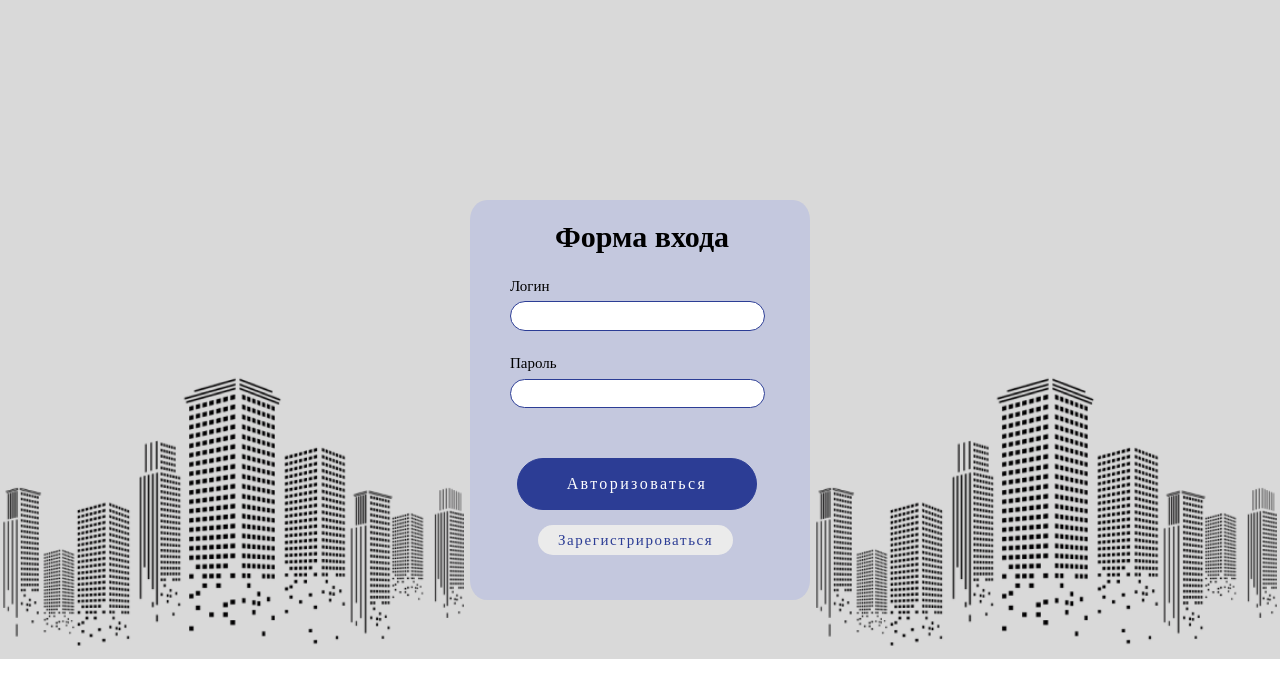
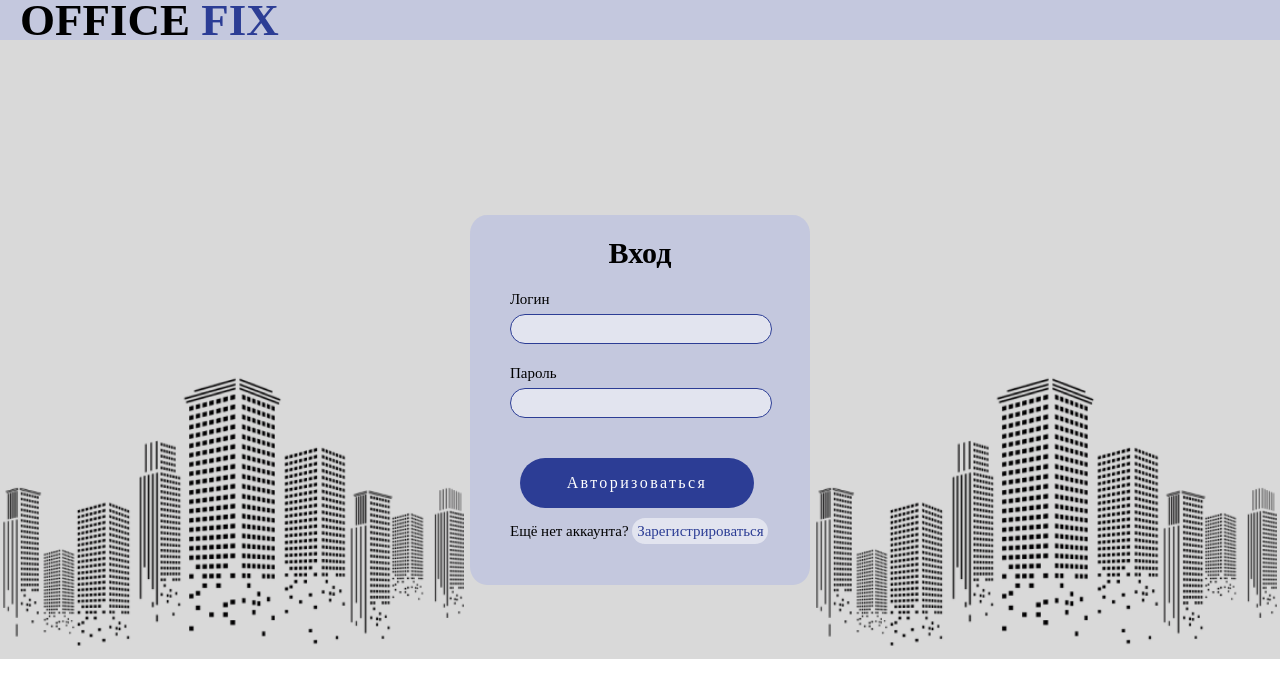
Before and after one commit to al1vel/itproject, a FastAPI app: page /login in a window 1280 px wide. Shown: the top 698 px of the page. Run offline with FastAPI, Linux system fonts and the light colour scheme; some web fonts are replaced.

Commit message:
Исправила размеры форм

```diff
--- a/templates/login.html
+++ b/templates/login.html
@@ -7,8 +7,13 @@
     </head>
 
     <body>
+        <div class="header">
+            <p><span class="header-text1">OFFICE </span><span class="header-text2">FIX</span></p>
+        </div>
         <form action="/login" method="post">
-            <span class='title'>Форма входа</span>
+            <div class="container">
+                <span class='title'>Вход</span>
+            </div>
             <div>
                 <label for="login">Логин</label>
                 <input type="text" id="login" name="login">
@@ -17,7 +22,8 @@
                 <label for="password">Пароль</label>
                 <input type="password" id="password" name="password">
             </div>
-            <input class="button" type="submit" value="Авторизоваться">
+            <button class="button" type="submit">Авторизоваться</button>
+            <span>Ещё нет аккаунта? </span>
             <a href="http://127.0.0.1:8000/register" class="button2">Зарегистрироваться</a>
         </form>
     </body>
--- a/templates/static/log.css
+++ b/templates/static/log.css
@@ -10,7 +10,7 @@ body {
     color: #000000;
     font-size: 30px;
     font-weight: bold;
-    margin: 0px 0px 20px 45px;
+    text-align: center;
 }
 
 .button {
@@ -27,7 +27,10 @@ body {
     position: relative;
     overflow: hidden;
     z-index: 1;
-    margin: 50px 5px 10px 7px;
+    margin: 40px 10px 10px 10px;
+    width: 90%;
+    text-align: center;
+    border: none;
 }
 
 .button:hover{
@@ -35,19 +38,13 @@ body {
 }
 
 .button2 {
-    background-color: rgba(235, 235, 235, 1);
+    background-color: rgba(255, 255, 255, 0.5);
     color: #2C3D95;
     font-family: "Jomhuria";
     text-decoration: none;
-    padding: .4rem 1.25rem;
+    padding: .3rem .3rem;
     border-radius: 6rem;
     display: inline-block;
-    letter-spacing: .1rem;
-    transition: all .3s;
-    position: relative;
-    overflow: hidden;
-    z-index: 1;
-    margin: 5px 40px 5px 28px;
 }
 .button2:hover{
     background-color: rgba(217, 217, 217, 1);
@@ -60,24 +57,53 @@ label {
 
 input {
     padding: 0.4rem;
-    width: 240px;
+    width: 95%;
     border: .9px solid;
     border-color: #2C3D95;
     border-radius: 30px;
+    background-color: rgba(255, 255, 255, 0.5);
 }
 
 form div {
-    margin-top: 1.5rem;
+    margin-top: 1.3rem;
 }
 form {
     font-size: 15px;
     width: 260px;
-    height: 360px;
+    height: 340px;
     border-radius: 5%;
     background-color: rgba(107, 128, 243, 0.19);
-    padding: 20px 40px 20px 40px;
+    padding: 0px 40px 30px 40px;
     position: fixed; top: 50%; left: 50%;
     -webkit-transform: translate(-50%, -50%);
     -ms-transform: translate(-50%, -50%);
     transform: translate(-50%, -50%);
 }
+.header {
+    width: 100%;
+    height: 40px;
+    background-color: rgba(107, 128, 243, 0.19);
+    position: fixed;
+    top: 0;
+    left: 0;
+    display: flex;
+    align-items: center;
+    padding-left: 20px;
+}
+
+.header-text1 {
+    font-size: 45px;
+    font-weight: bold;
+    color: #000000;
+    font-family: 'Jomhuria';
+}
+
+.header-text2 {
+    font-size: 45px;
+    font-weight: bold;
+    color: #2C3D95;
+    font-family: 'Jomhuria';
+}
+.container {
+    text-align: center;
+}
```
Also changed, not shown: templates/register.html (+9 -2 lines), templates/static/reg.css (+48 -5 lines).
